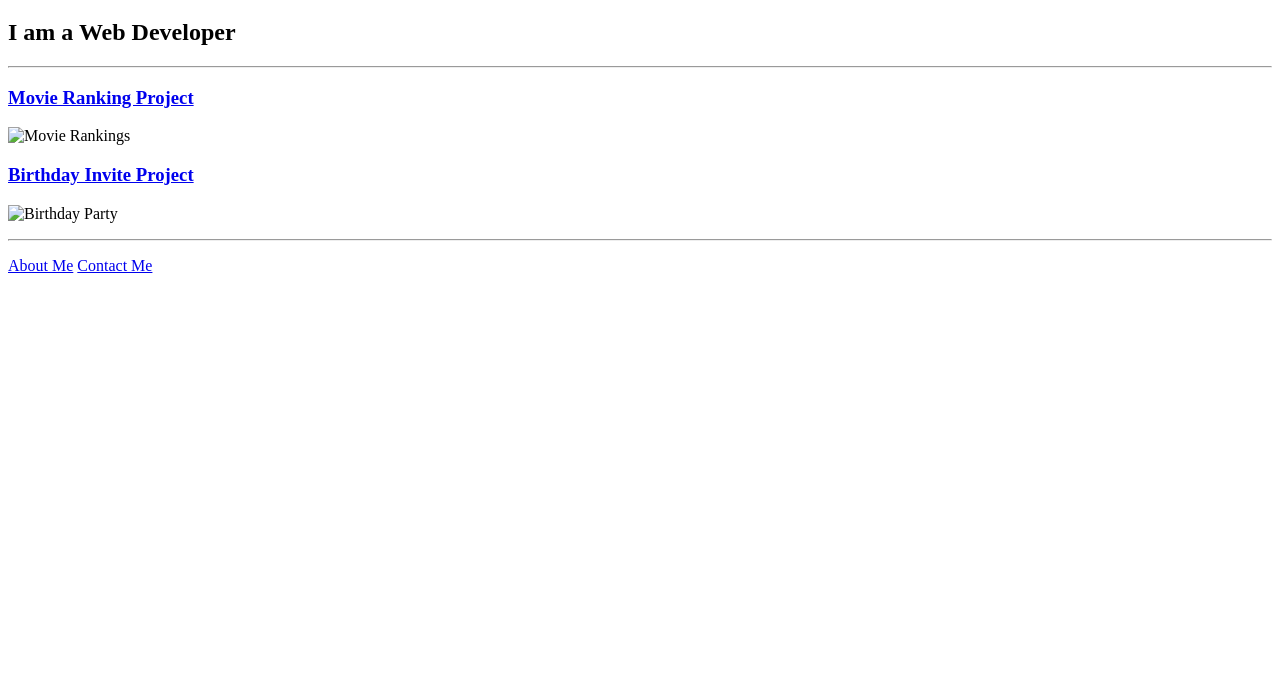
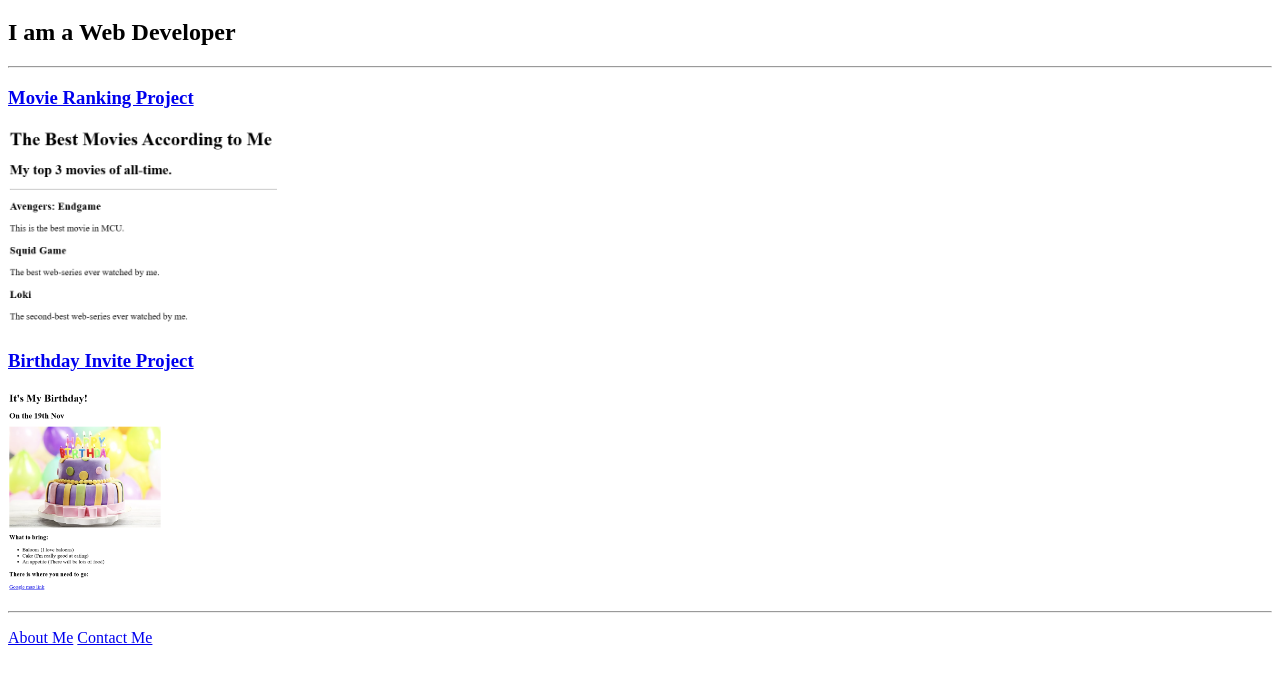
Before and after one commit to Newton-10/portfolio, a plain HTML site: page index.html in a window 1280 px wide. Shown: the part 61-742 px from the top of the page. Drawn offline with Linux system fonts and the light colour scheme.

Commit message:
Update index.html

```diff
--- a/index.html
+++ b/index.html
@@ -10,9 +10,9 @@
         <h2>I am a Web Developer</h2>
         <hr/>
         <p><h3><a href="./public/movie-ranking.html">Movie Ranking Project</a></h3>
-        <img src="./assets/images/movies.png/" height="200" alt="Movie Rankings"/></p>
+        <img src="./assets/images/movies.png" height="200" alt="Movie Rankings"/></p>
         <p><h3><a href="./public/birthday-invite.html">Birthday Invite Project</a></h3>
-        <img src="./assets/images/birthday.png/" height="200" alt="Birthday Party"/></p>
+        <img src="./assets/images/birthday.png" height="200" alt="Birthday Party"/></p>
         <hr/>
         <p>
             <a href="./public/about.html">About Me</a>
```
